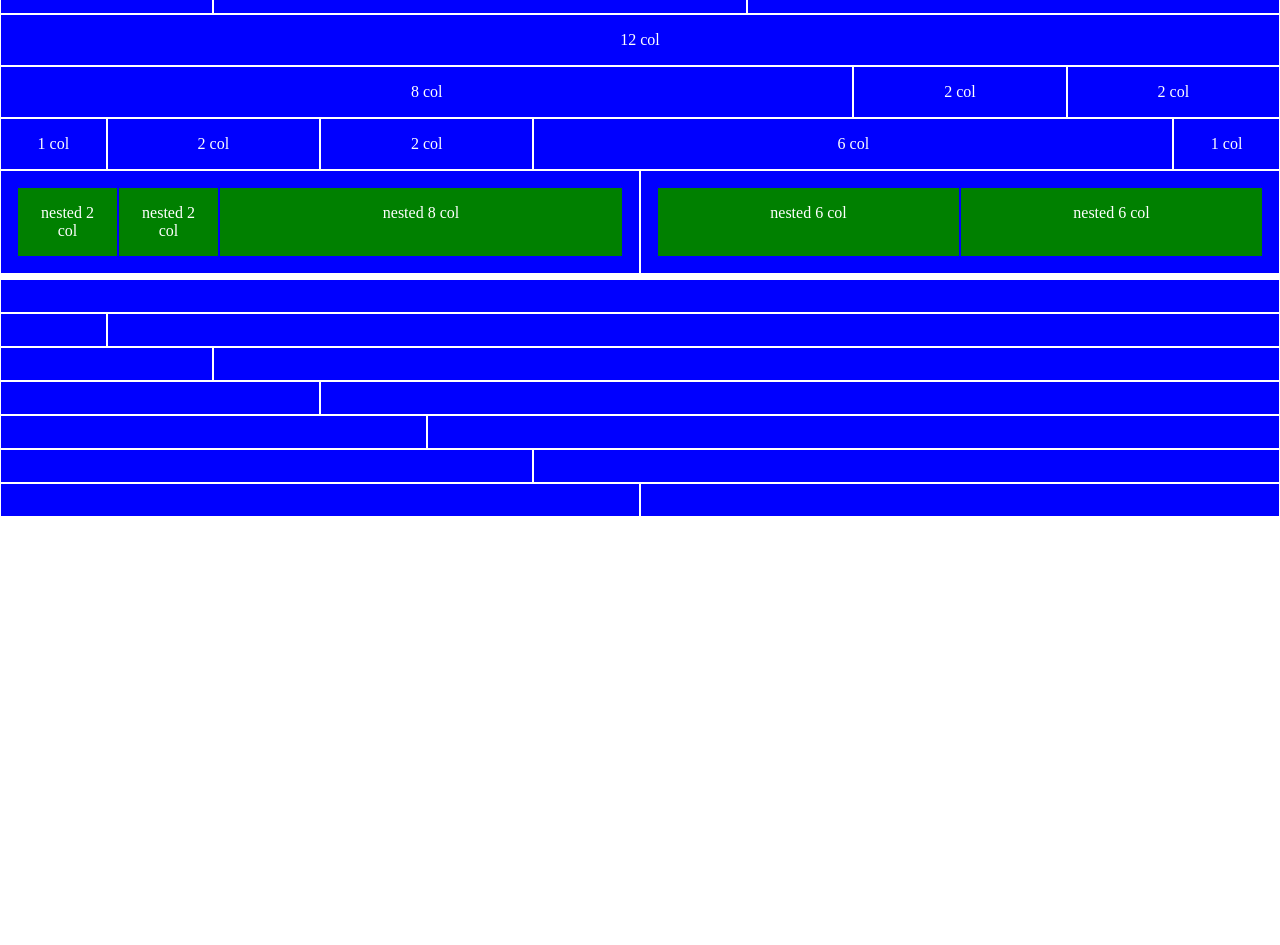
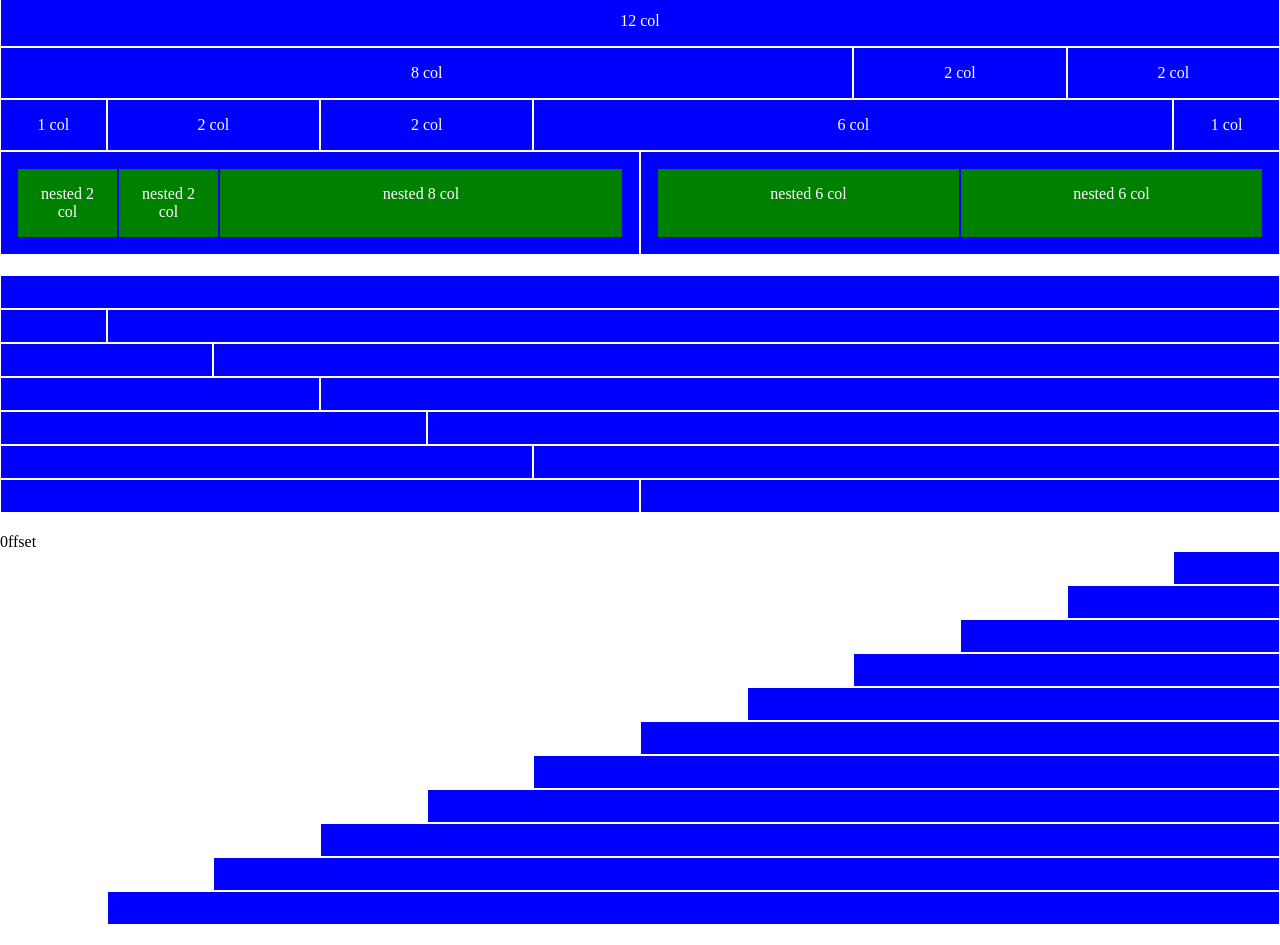
Before and after one commit to FedericoRosso97/html-css-12bool, a plain HTML site: page inedx.html in a window 1280 px wide. Shown: the part 127-1072 px from the top of the page. Before the commit the page ends 800 px from the top, so only its background shows below. Drawn offline with Linux system fonts and the light colour scheme.

Commit message:
faccio i blocchi ultima sezione e  assegno margin

```diff
--- a/inedx.html
+++ b/inedx.html
@@ -10,7 +10,7 @@
 </head>
 <body>
     <main>
-        <h1>Esercizio per casa</h1>
+        <p>Esercizio per casa</p>
         <div class="container">
             <div class="row">
                 <div class="col-1">
@@ -131,6 +131,22 @@
 
                 <div class="col-6"></div>
                 <div class="col-6"></div>
+            </div>
+
+            <p>0ffset</p>
+
+            <div class="row">
+                <div class="col-1 offset-11"></div>
+                <div class="col-2 offset-10"></div>
+                <div class="col-3 offset-9"></div>
+                <div class="col-4 offset-8"></div>
+                <div class="col-5 offset-7"></div>
+                <div class="col-6 offset-6"></div>
+                <div class="col-7 offset-5"></div>
+                <div class="col-8 offset-4"></div>
+                <div class="col-9 offset-3"></div>
+                <div class="col-10 offset-2"></div>
+                <div class="col-11 offset-1"></div>
 
             </div>
         </div>
--- a/style.css
+++ b/style.css
@@ -12,7 +12,7 @@ margin: 0;
 .row{
     display: flex;
     flex-wrap: wrap;
-    margin-bottom: 5px;
+    margin-bottom: 20px;
 }
 
 [class^=col]{
@@ -78,5 +78,49 @@ margin: 0;
 
 
 .offset-1{
-    margin-left: calc(100%);
+    margin-left: calc((100%/12) * 1);
 }
+
+.offset-2{
+    margin-left: calc((100%/12) * 2);
+}
+
+.offset-2{
+    margin-left: calc((100%/12) * 2);
+}
+
+.offset-3{
+    margin-left: calc((100%/12) * 3);
+}
+
+.offset-4{
+    margin-left: calc((100%/12) * 4);
+}
+
+.offset-5{
+    margin-left: calc((100%/12) * 5);
+}
+
+.offset-6{
+    margin-left: calc((100%/12) * 6);
+}
+
+.offset-7{
+    margin-left: calc((100%/12) * 7);
+}
+
+.offset-8{
+    margin-left: calc((100%/12) * 8);
+}
+
+.offset-9{
+    margin-left: calc((100%/12) * 9);
+}
+
+.offset-10{
+    margin-left: calc((100%/12) * 10);
+}
+
+.offset-11{
+    margin-left: calc((100%/12) * 11);
+}
```
